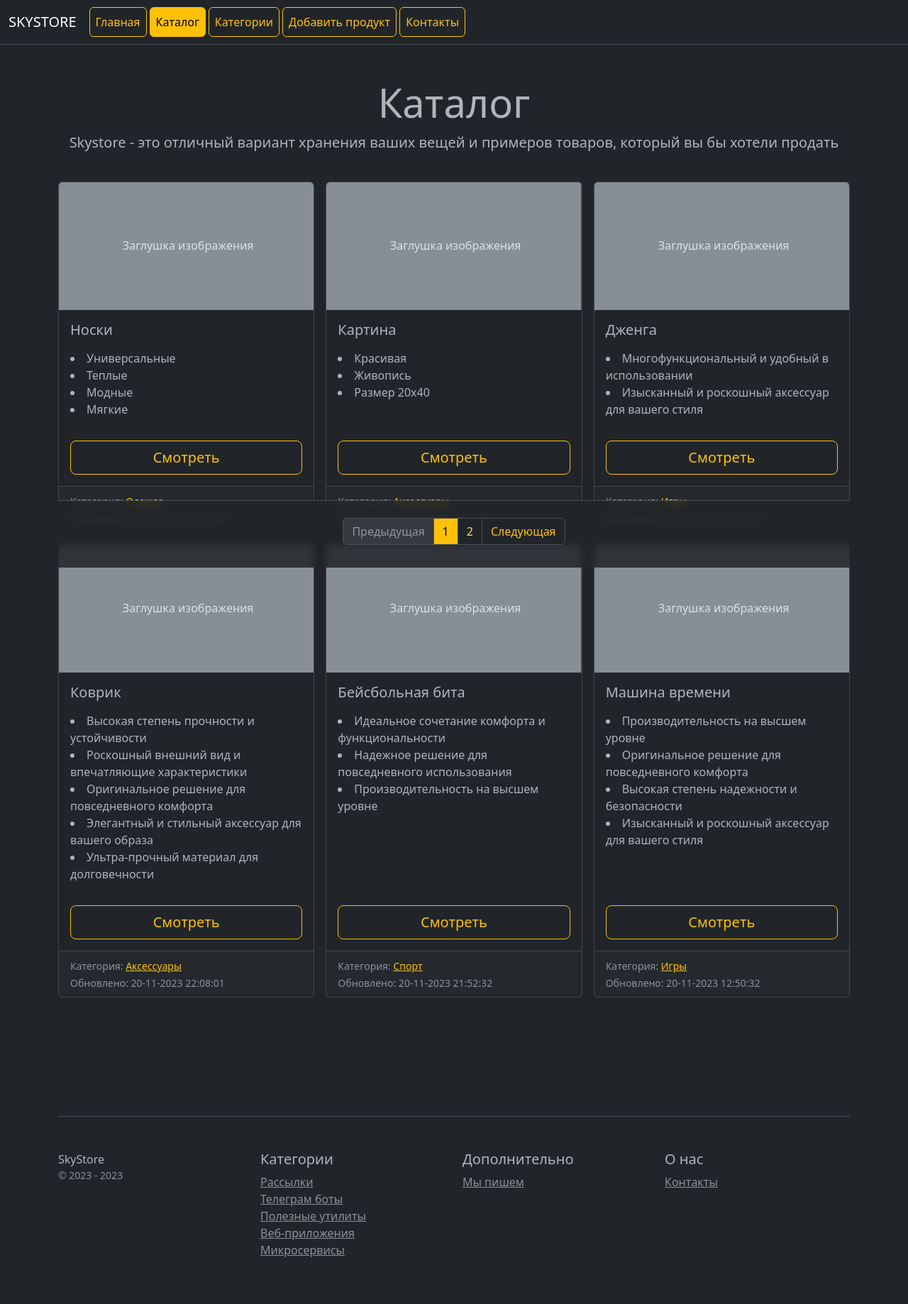
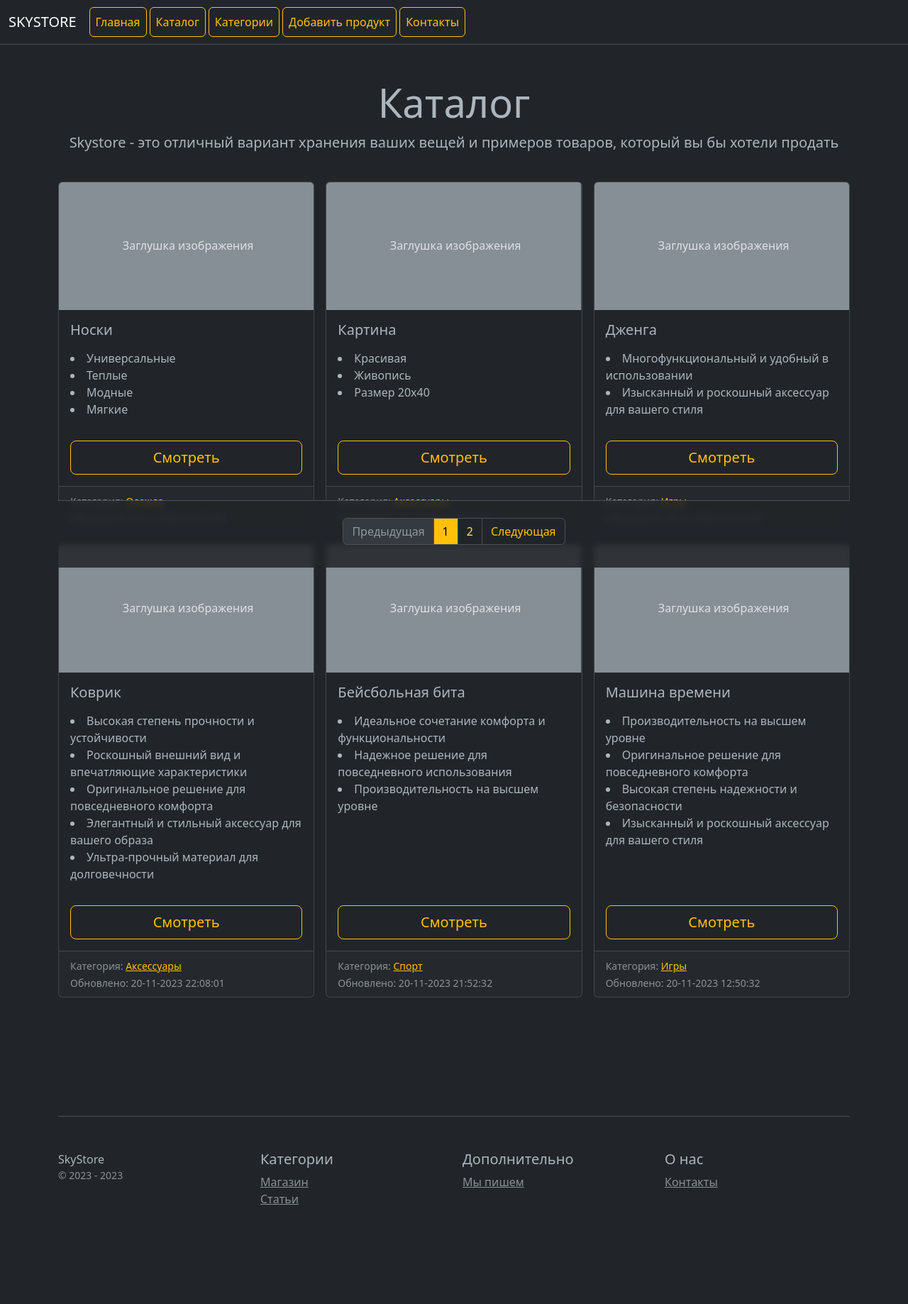
Before and after one commit to Nudlik/django_first_project, a Django app: page /catalog/ in a window 1280 px wide. Shown: the whole page at 71% size. After the commit the page ends 1698 px from the top, so only its background shows below. Run offline with Django 4.2, Linux system fonts and the light colour scheme; data comes from the database, SQL or seed files in the repository; some libraries are stand-ins or nearby versions.

Commit message:
подготовил неймспейс для блога

```diff
--- a/catalog/models.py
+++ b/catalog/models.py
@@ -39,7 +39,7 @@
         ordering = ['-time_create']
 
     def get_absolute_url(self):
-        return reverse('product', kwargs={'product_id': self.pk})
+        return reverse('catalog:product', kwargs={'product_id': self.pk})
 
 
 class Category(models.Model):
@@ -55,7 +55,7 @@
         ordering = ['title']
 
     def get_absolute_url(self):
-        return reverse('category_by_id', kwargs={'category_id': self.pk})
+        return reverse('catalog:category_by_id', kwargs={'category_id': self.pk})
 
 
 class Contact(models.Model):
--- a/catalog/templates/catalog/base.html
+++ b/catalog/templates/catalog/base.html
@@ -52,11 +52,8 @@
             <div class="col-6 col-md">
                 <h5>Категории</h5>
                 <ul class="list-unstyled text-small">
-                    <li><a class="text-muted" href="#">Рассылки</a></li>
-                    <li><a class="text-muted" href="#">Телеграм боты</a></li>
-                    <li><a class="text-muted" href="#">Полезные утилиты</a></li>
-                    <li><a class="text-muted" href="#">Веб-приложения</a></li>
-                    <li><a class="text-muted" href="#">Микросервисы</a></li>
+                    <li><a class="text-muted" href="{% url 'catalog:catalog' %}">Магазин</a></li>
+                    <li><a class="text-muted" href="#">Статьи</a></li>
                 </ul>
             </div>
             <div class="col-6 col-md">
@@ -68,7 +65,7 @@
             <div class="col-6 col-md">
                 <h5>О нас</h5>
                 <ul class="list-unstyled text-small">
-                    <li><a class="text-muted" href="/contacts/">Контакты</a></li>
+                    <li><a class="text-muted" href="{% url 'catalog:contacts' %}">Контакты</a></li>
                 </ul>
             </div>
         </div>
--- a/catalog/urls.py
+++ b/catalog/urls.py
@@ -1,8 +1,9 @@
-from django.conf import settings
-from django.conf.urls.static import static
 from django.urls import path
 
 from catalog import views
+from catalog.apps import CatalogConfig
+
+app_name = CatalogConfig.name
 
 urlpatterns = [
     path('', views.IndexTemplateView.as_view(), name='home'),
@@ -13,6 +14,3 @@
     path('category/<int:category_id>/', views.CategoryDetailView.as_view(), name='category_by_id'),
     path('add_product/', views.ProductCreateView.as_view(), name='add_product'),
 ]
-
-if settings.DEBUG:
-    urlpatterns += static(settings.MEDIA_URL, document_root=settings.MEDIA_ROOT)
--- a/catalog/utils.py
+++ b/catalog/utils.py
@@ -81,11 +81,11 @@
 
 
 menu = [
-    {'title': 'Главная', 'url_name': 'home'},
-    {'title': 'Каталог', 'url_name': 'catalog'},
-    {'title': 'Категории', 'url_name': 'category'},
-    {'title': 'Добавить продукт', 'url_name': 'add_product'},
-    {'title': 'Контакты', 'url_name': 'contacts'},
+    {'title': 'Главная', 'url_name': 'catalog:home'},
+    {'title': 'Каталог', 'url_name': 'catalog:catalog'},
+    {'title': 'Категории', 'url_name': 'catalog:category'},
+    {'title': 'Добавить продукт', 'url_name': 'catalog:add_product'},
+    {'title': 'Контакты', 'url_name': 'catalog:contacts'},
 ]
 
 
--- a/catalog/views.py
+++ b/catalog/views.py
@@ -94,6 +94,6 @@
 class ProductCreateView(MenuMixin, CreateView):
     form_class = AddProductForm
     template_name = 'catalog/add_product.html'
-    success_url = reverse_lazy('catalog')
+    success_url = reverse_lazy('catalog:catalog')
     page_title = 'Добавить продукт'
     page_description = 'Здесь можно добавить новый продукт, чтобы он появился на сайте'
--- a/config/urls.py
+++ b/config/urls.py
@@ -21,6 +21,9 @@
 
 urlpatterns = [
     path('admin/', admin.site.urls),
-    path('', include('catalog.urls')),
+    path('', include('catalog.urls'), name='catalog'),
     path('__debug__/', include('debug_toolbar.urls')),
 ]
+
+if settings.DEBUG:
+    urlpatterns += static(settings.MEDIA_URL, document_root=settings.MEDIA_ROOT)
```
Also changed, not shown: catalog/migrations/0003_alter_product_photo.py (added).
